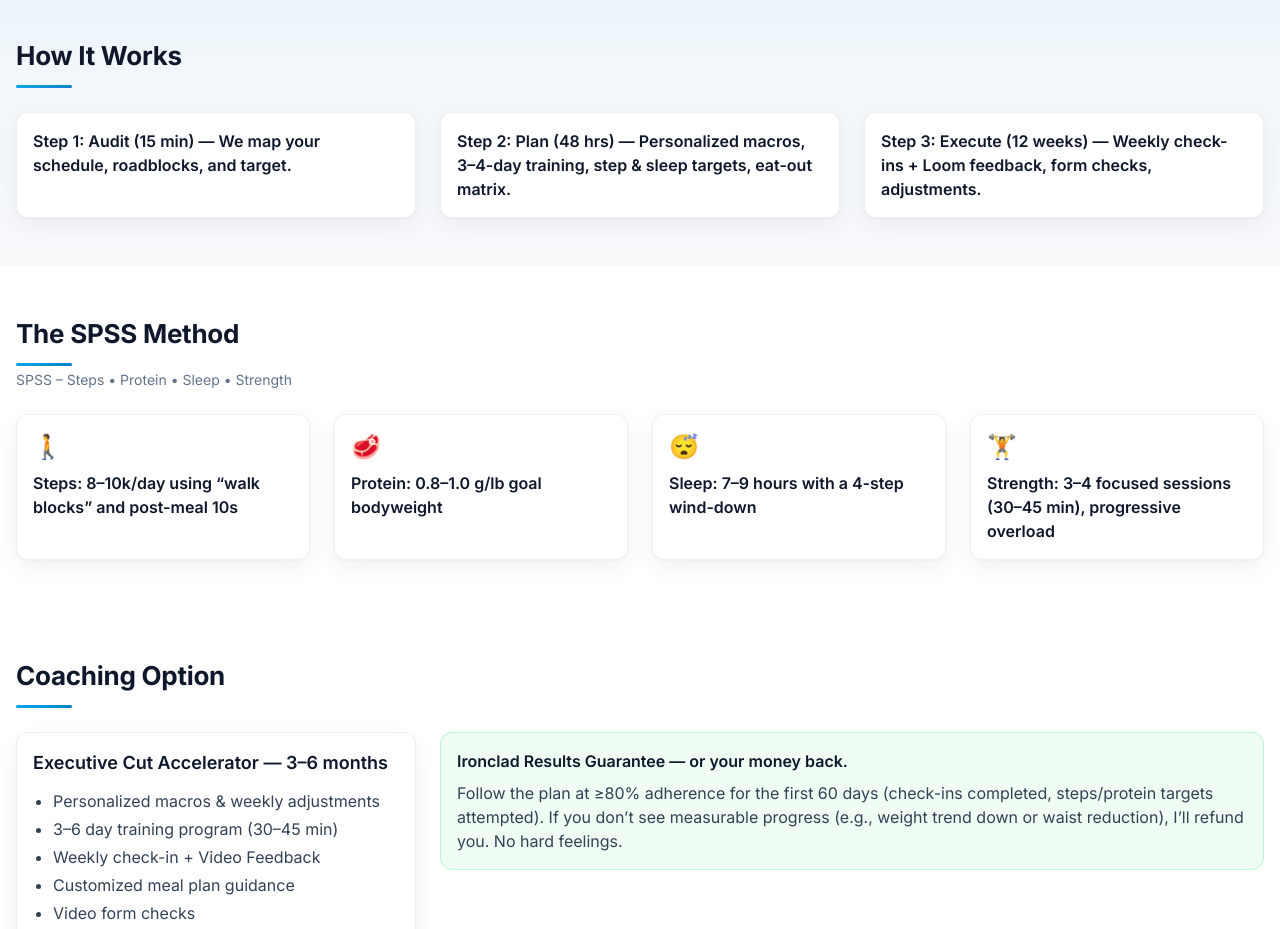
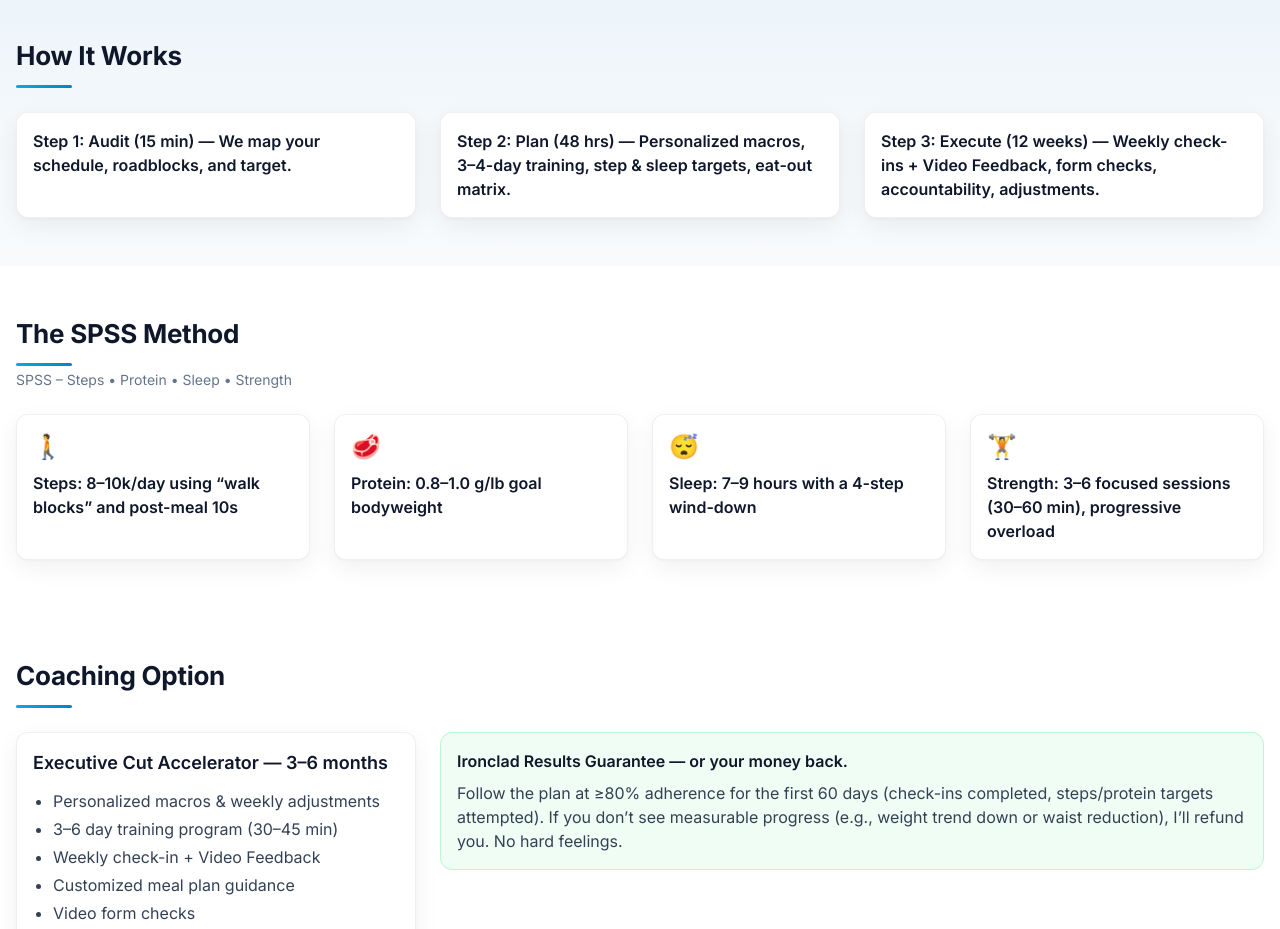
Before and after one commit to felipe-angel/busy-pro-cut-landing, a plain HTML site: page index.html in a window 1280 px wide. Shown: the part 1200-2129 px from the top of the page. Drawn offline with nearby package versions, Linux system fonts and the light colour scheme.

Commit message:
content: update Step 3 copy (Video Feedback + accountability) and Strength card (3–6 sessions, 30–60 min)

```diff
--- a/index.html
+++ b/index.html
@@ -133,7 +133,7 @@
             <h3 class="font-semibold text-slate-900">Step 2: Plan (48 hrs) — Personalized macros, 3–4-day training, step & sleep targets, eat-out matrix.</h3>
           </div>
           <div class="card">
-            <h3 class="font-semibold text-slate-900">Step 3: Execute (12 weeks) — Weekly check-ins + Loom feedback, form checks, adjustments.</h3>
+            <h3 class="font-semibold text-slate-900">Step 3: Execute (12 weeks) — Weekly check-ins + Video Feedback, form checks, accountability, adjustments.</h3>
           </div>
         </div>
       </div>
@@ -158,7 +158,7 @@
           </div>
           <div class="card">
             <div class="text-2xl" aria-hidden="true">🏋️</div>
-            <h3 class="mt-2 font-semibold text-slate-900">Strength: 3–4 focused sessions (30–45 min), progressive overload</h3>
+            <h3 class="mt-2 font-semibold text-slate-900">Strength: 3–6 focused sessions (30–60 min), progressive overload</h3>
           </div>
         </div>
       </div>
```
